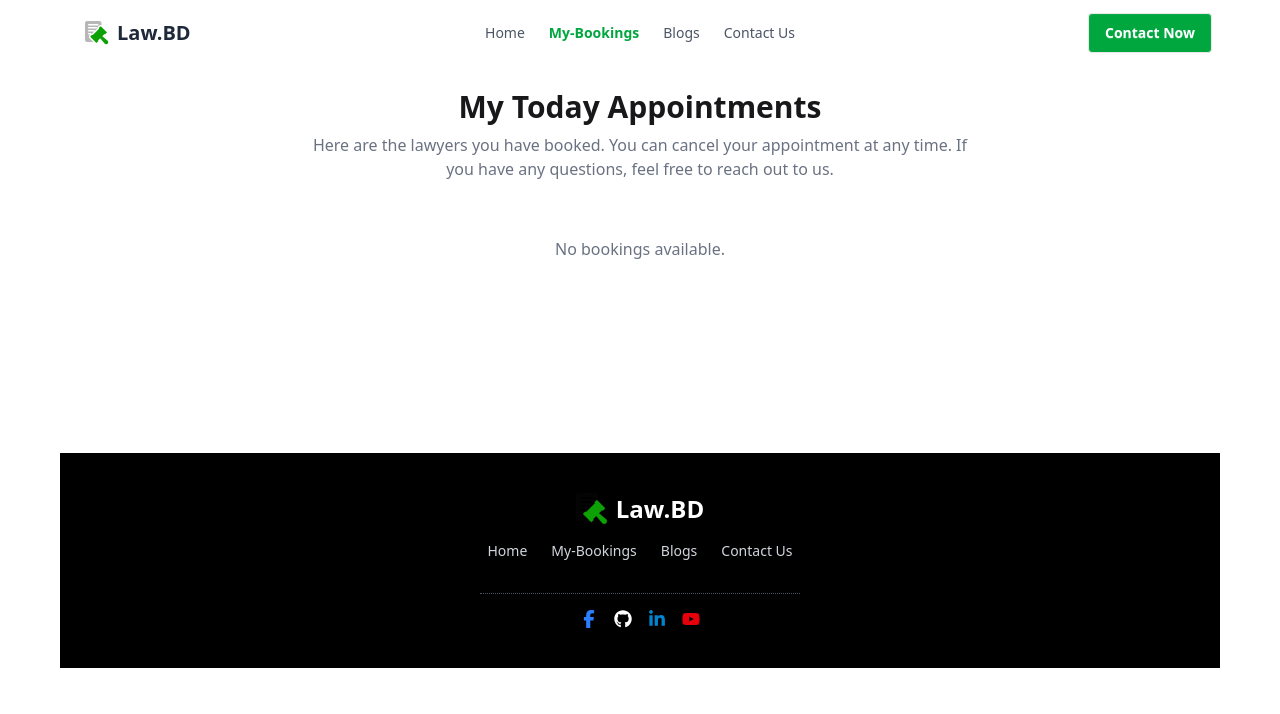
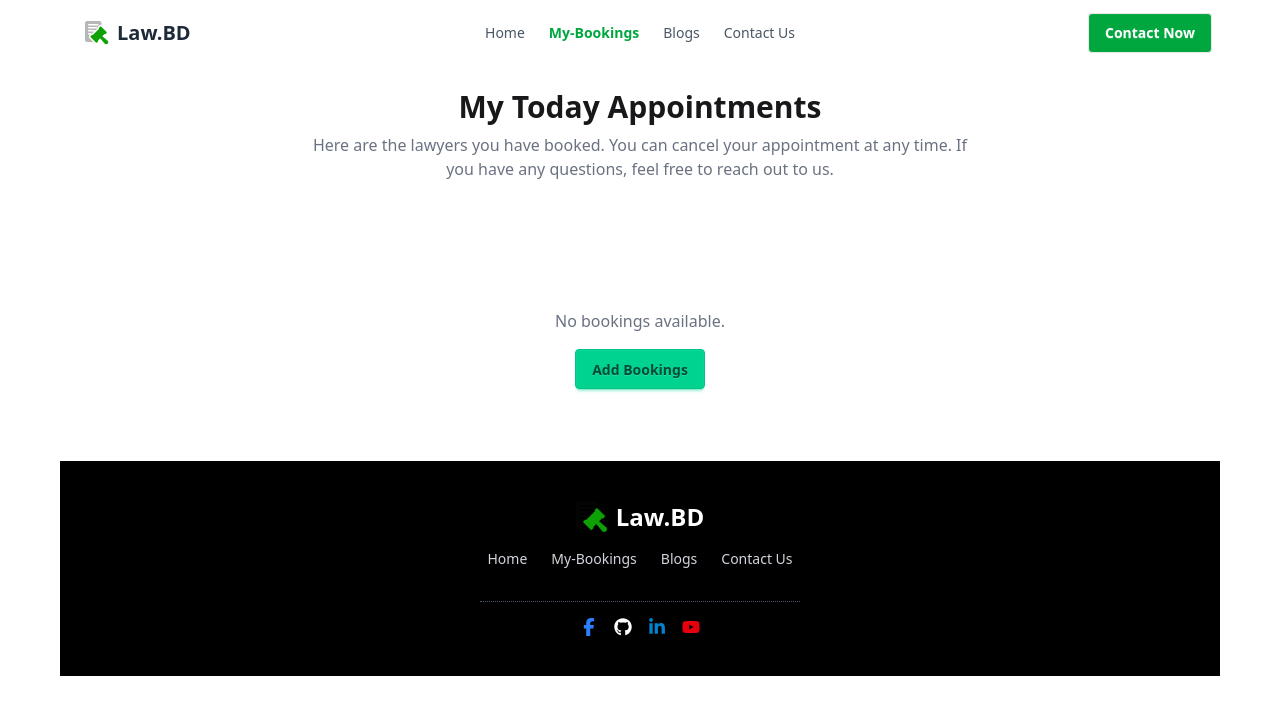
Before and after one commit to Shahriar-Utchas/Lawyer-Appointment-Booking, a React (Vite) app: page /Bookings in a window 1280 px wide. Shown: the top 714 px of the page. Built offline with nearby package versions, Linux system fonts and the light colour scheme.

Commit message:
Added loading animation

```diff
--- a/src/Layouts/Root.jsx
+++ b/src/Layouts/Root.jsx
@@ -1,17 +1,31 @@
 import React from 'react';
 import Navbar from '../Components/Navbar/Navbar';
-import { Outlet } from 'react-router';
+import { Outlet, useNavigation } from 'react-router';
 import Footer from '../Components/Footer/Footer';
 
 const Root = () => {
+    const navigation = useNavigation();
+    const isLoading = navigation.state === 'loading';
 
     return (
         <>
-            <div className='px-4 md:px-8 lg:px-10 xl:px-15 2xl:px-48'>
-                <Navbar></Navbar>
-                <Outlet></Outlet>
-                <Footer></Footer>
+            {/* Global Spinner Overlay */}
+            {isLoading && (
+                <div className="fixed inset-0 z-50 flex items-center justify-center bg-white bg-opacity-60">
+                    <div className="flex space-x-2">
+                        <div className="w-4 h-4 bg-blue-600 rounded-full animate-bounce" style={{ animationDelay: '0s' }}></div>
+                        <div className="w-4 h-4 bg-blue-600 rounded-full animate-bounce" style={{ animationDelay: '0.1s' }}></div>
+                        <div className="w-4 h-4 bg-blue-600 rounded-full animate-bounce" style={{ animationDelay: '0.2s' }}></div>
+                    </div>
+                </div>
+            )}
 
+
+            {/* Main Layout (not affected by spinner) */}
+            <div className={`px-4 md:px-8 lg:px-10 xl:px-15 2xl:px-48 ${isLoading ? 'pointer-events-none select-none blur-sm' : ''}`}>
+                <Navbar />
+                <Outlet />
+                <Footer />
             </div>
         </>
     );
--- a/src/Pages/Bookings/Bookings.jsx
+++ b/src/Pages/Bookings/Bookings.jsx
@@ -1,6 +1,6 @@
 import React, { useEffect, useState } from 'react';
 import { getBookings, removeBooking } from '../../Utilities/LocalStorage';
-import { useLoaderData, useLocation, useNavigate } from 'react-router';
+import { Link, useLoaderData, useLocation, useNavigate } from 'react-router';
 import Booking from '../Booking/Booking';
 import { toast, ToastContainer } from 'react-toastify';
 import 'react-toastify/dist/ReactToastify.css';
@@ -92,8 +92,13 @@ const Bookings = () => {
                     <Booking key={lawyer.id} lawyer={lawyer} handleRemoveBooking={handleRemoveBooking} />
                 ))
             ) : (
-                <p className="text-center text-gray-500 my-4 min-h-[25vh]">No bookings available.</p>
+                <div className="flex flex-col items-center justify-center min-h-[28vh] text-center">
+                    <p className="text-gray-500 mb-4">No bookings available.</p>
+                    <Link to={`/`}><button className='btn btn-success'>Add Bookings</button></Link>
+                </div>
+
             )}
+
 
             {/* Toasts */}
             <ToastContainer
--- a/src/Pages/Error/ErrorPage.jsx
+++ b/src/Pages/Error/ErrorPage.jsx
@@ -1,11 +1,14 @@
 import React from 'react';
 import { useNavigate } from 'react-router';
 import { Ghost } from 'lucide-react';
+import Navbar from '../../Components/Navbar/Navbar';
 
 const ErrorPage = () => {
     const navigate = useNavigate();
 
     return (
+        <>
+            <Navbar></Navbar>
             <div className="min-h-screen flex flex-col items-center justify-center px-4 sm:px-6 lg:px-8 bg-white">
                 <div className="w-full max-w-md sm:max-w-xl bg-base-200 bg-opacity-5 shadow-xl rounded-2xl p-6 sm:p-10 text-center border border-green-500">
                     <div className="flex flex-col items-center mb-6">
@@ -26,6 +29,7 @@ const ErrorPage = () => {
                     </button>
                 </div>
             </div>
+        </>
     );
 };
 
--- a/src/Routes/Routes.jsx
+++ b/src/Routes/Routes.jsx
@@ -33,7 +33,8 @@ export const router = createBrowserRouter([
                 Component: Bookings,
                 loader: () => fetch("../LawyerData.json"),
                 hydrateFallbackElement: <p>Loading, Please Wait....</p>,
-            }
+            },
+
         ],
     },
 ]);
```
Lines whose indentation alone changed are shown as unchanged.
